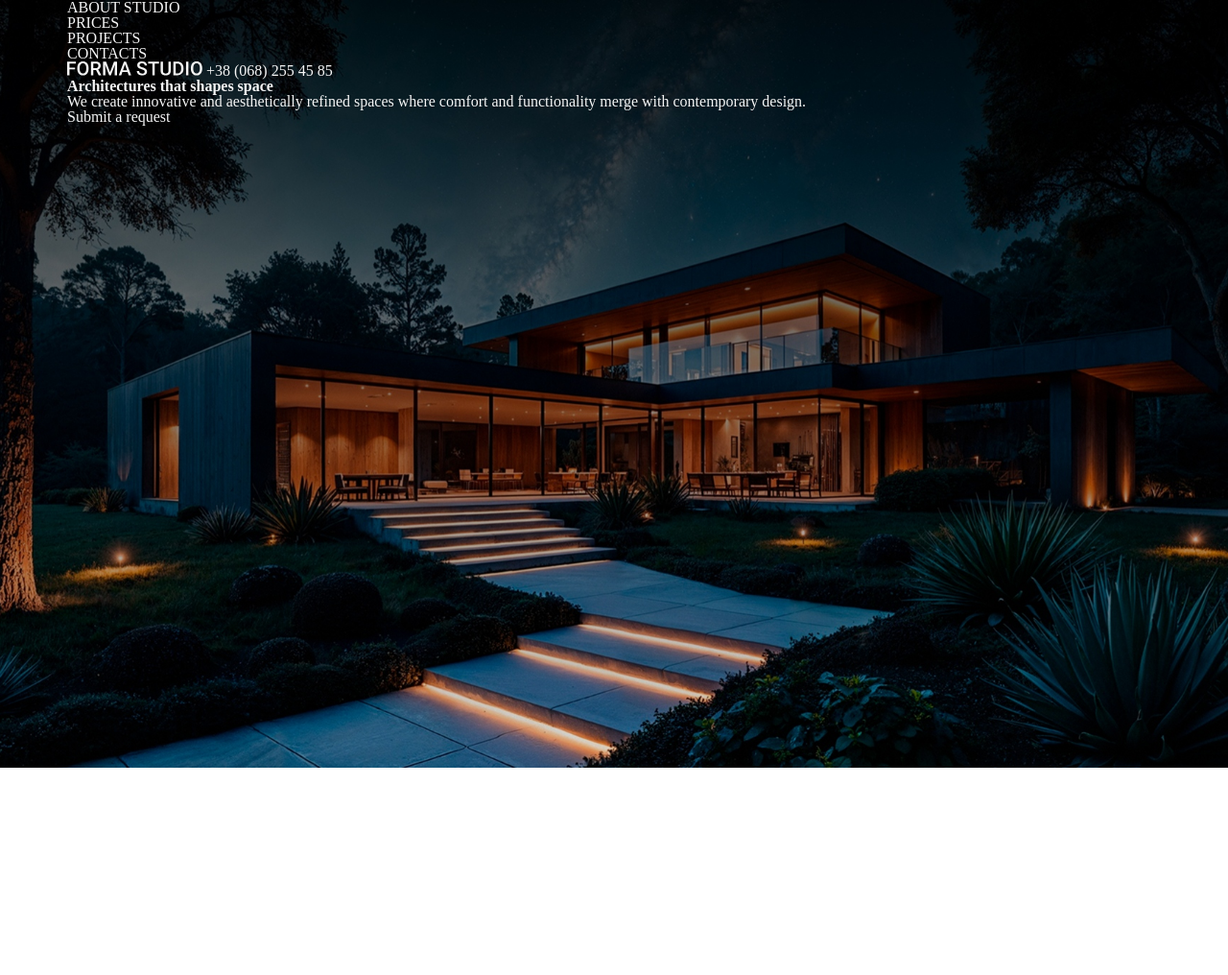
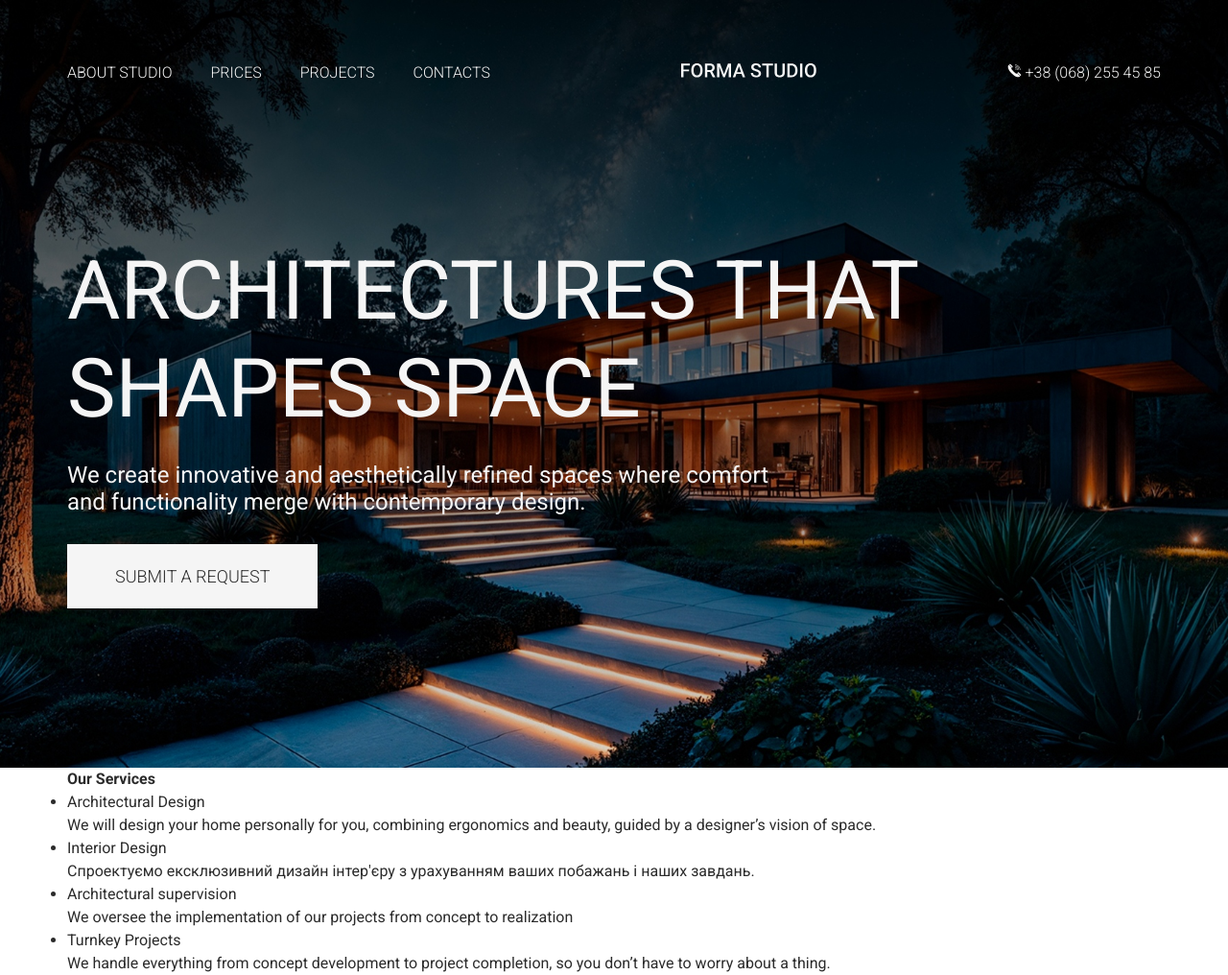
Before and after one commit to alexander-tupkalo/Test-1, a plain HTML site: page Test-1/index.html in a window 1280 px wide. Shown: the whole page at 96% size. Before the commit the page ends 800 px from the top, so only its background shows below. Drawn offline with Linux system fonts and the light colour scheme.

Commit message:
modified html_css&added fonts

```diff
--- a/Test-1/css/style.css
+++ b/Test-1/css/style.css
@@ -4,7 +4,11 @@ html {
 
 
 body {
-
+    font-family: "Roboto", sans-serif;
+    font-size: 16px;
+    line-height: 1.5;
+    font-weight: 400;
+    color: #2b2b2b;
 }
 
 a {
@@ -26,3 +30,42 @@ a {
     height: 100vh;
     color: #f5f5f5;
 }
+
+.header__top {
+    padding: 64px 0;
+    display: flex;
+    justify-content: space-between;
+    font-weight: 300;
+}
+
+.menu__list {
+    display: flex;
+    gap: 40px;
+    text-transform: uppercase;
+}
+
+.header__title {
+    padding-top: 100px;
+    margin-bottom: 25px;
+    text-transform: uppercase;
+    font-size: 85px;
+    line-height: 1.2;
+    font-weight: 400;
+}
+
+.header__text {
+    max-width: 760px;
+    font-size: 24px;
+    line-height: 1.17;
+    margin-bottom: 30px;
+}
+
+.header__btn {
+    display: inline-block;
+    text-transform: uppercase;
+    font-size: 18px;
+    color: #2b2b2b;
+    font-weight: 300;
+    background-color: #f5f5f5;
+    padding: 20px 50px;
+}
--- a/Test-1/index.html
+++ b/Test-1/index.html
@@ -4,6 +4,9 @@
     <meta charset="UTF-8">
     <meta name="viewport" content="width=device-width, initial-scale=1.0">
     <title>Test</title>
+    <link rel="preconnect" href="https://fonts.googleapis.com">
+    <link rel="preconnect" href="https://fonts.gstatic.com" crossorigin>
+    <link href="https://fonts.googleapis.com/css2?family=Roboto:wght@100..900&display=swap" rel="stylesheet">
     <link rel="stylesheet" href="css/reset.css">
     <link rel="stylesheet" href="css/style.css">
 </head>
@@ -31,13 +34,16 @@
             <a href="#" class="logo">
                 <img src="images/logo.svg" alt="">
             </a>
-            <a href="tel:+380682554585" class="header__phone">+38 (068) 255 45 85</a>
+            <a href="tel:+380682554585" class="header__phone">
+                <img src="images/phone.svg" alt="">
+                +38 (068) 255 45 85
+            </a>
         </div>
         <h1 class="header__title">
             Architectures
             that shapes space
         </h1>
-        <p class="header__title">
+        <p class="header__text">
             We create innovative and aesthetically refined spaces where comfort
             and functionality merge with contemporary design.
         </p>
@@ -46,5 +52,47 @@
         </a>
       </div>
     </header>
+    <section class="services section-box">
+        <div class="container">
+            <h2 class="services__title section__title">
+              Our Services
+            </h2>
+            <ul class="services__list">
+                <li class="services__item">
+                    <p class="services__item-title">
+                        Architectural Design
+                    </p>
+                    <p class="services__item-text">
+                        We will design your home personally for you, combining ergonomics and beauty,
+                        guided by a designer’s vision of space.
+                    </p>
+                </li>
+                <li class="services__item">
+                    <p class="services__item-title">
+                        Interior Design
+                    </p>
+                    <p class="services__item-text">
+                        Cпроектуємо ексклюзивний дизайн інтер'єру з урахуванням ваших побажань і наших завдань.
+                    </p>
+                </li>
+                <li class="services__item">
+                    <p class="services__item-title">
+                        Architectural supervision
+                    </p>
+                    <p class="services__item-text">
+                        We oversee the implementation of our projects from concept to realization
+                    </p>
+                </li>
+                <li class="services__item">
+                    <p class="services__item-title">
+                        Turnkey Projects
+                    </p>
+                    <p class="services__item-text">
+                        We handle everything from concept development to project completion, so you don’t have to worry about a thing.
+                    </p>
+                </li>
+            </ul>
+        </div>
+    </section>
 </body>
 </html>
```
